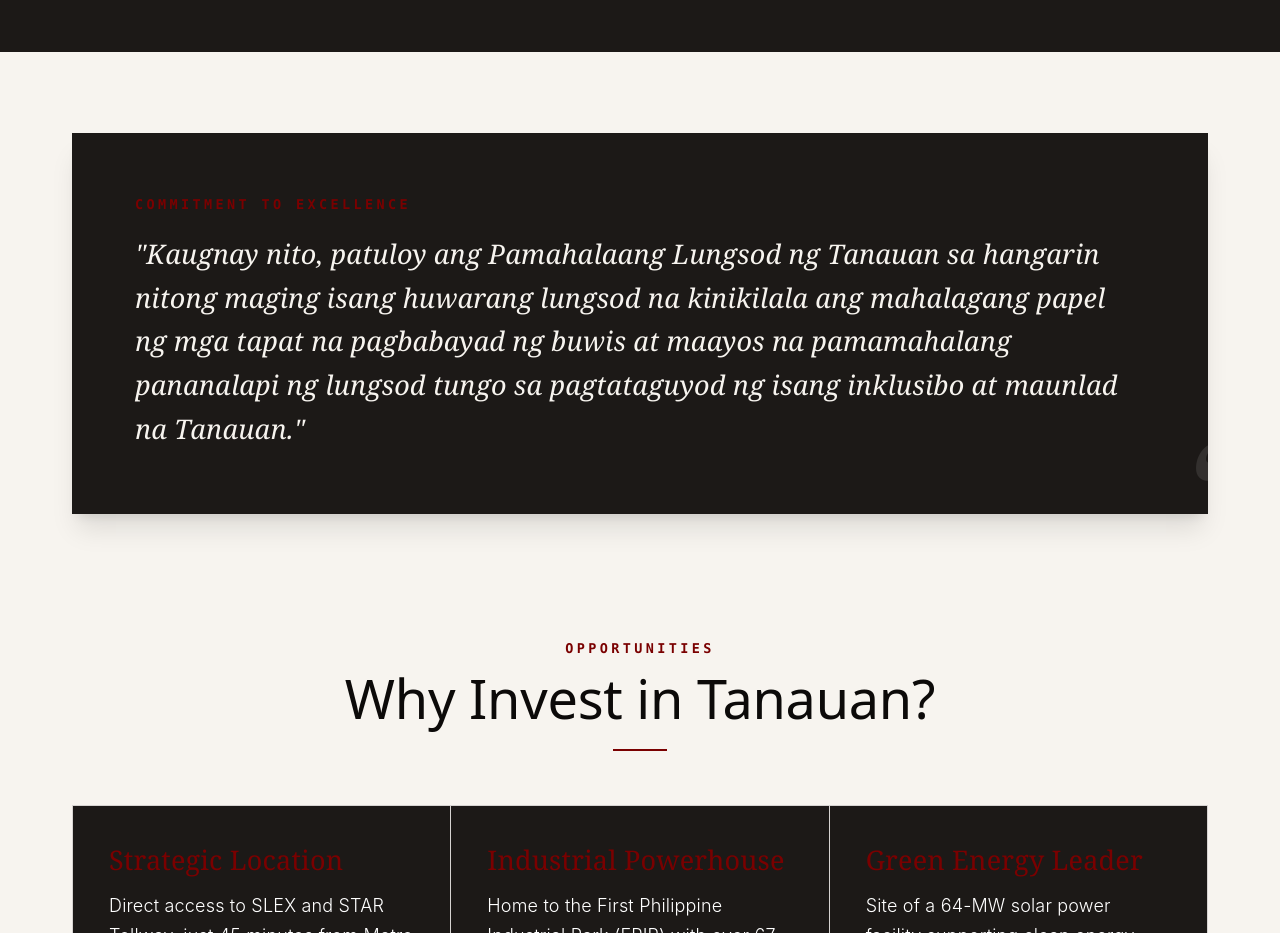
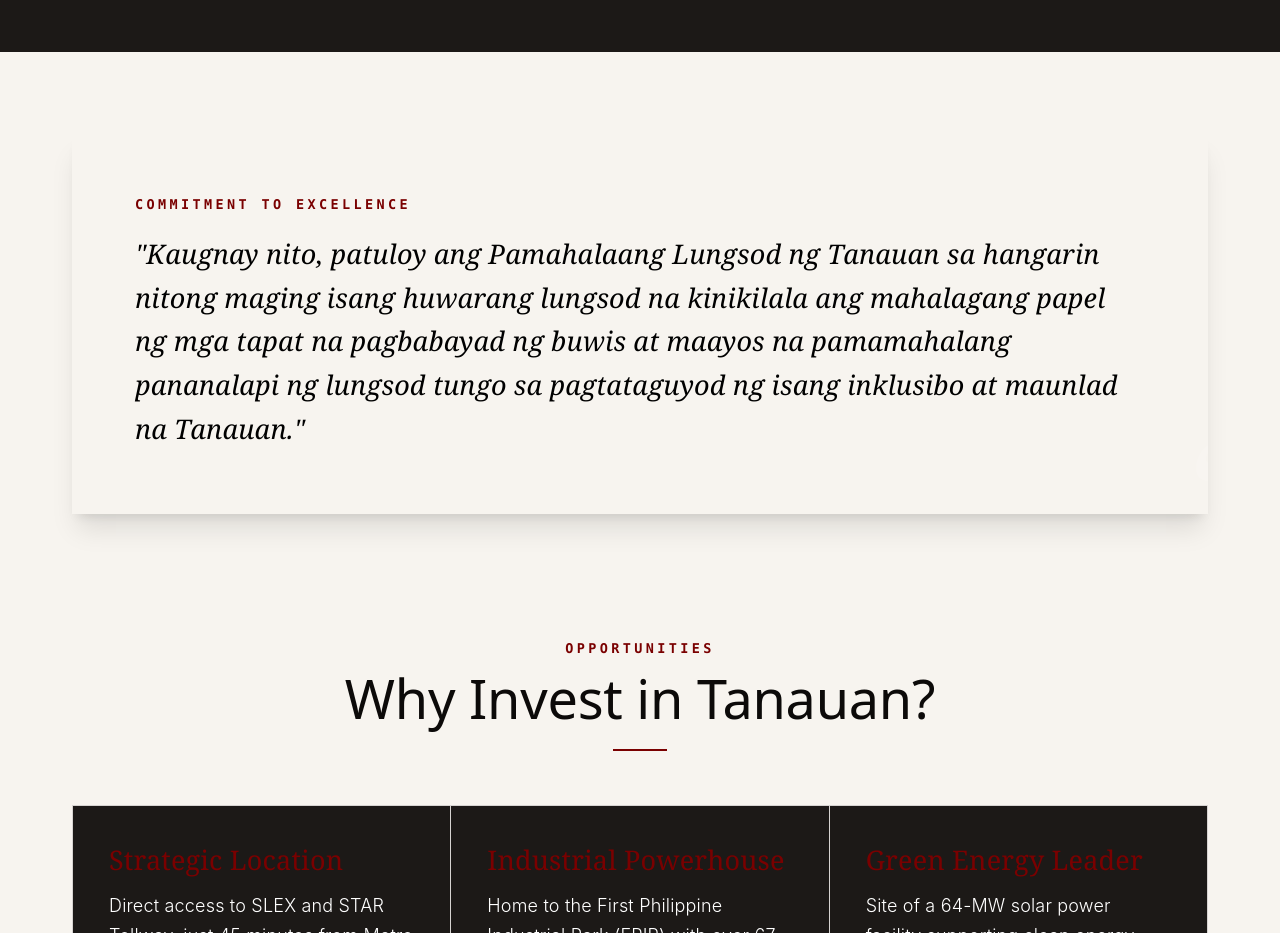
Before and after one commit to RicRicRicRicRicRic/tanauancity_redeisgn_OJT, a React (Vite) app in the folder tanauan/: page /investors in a window 1280 px wide. Shown: the part 4380-5313 px from the top of the page. Built offline with nearby package versions, Linux system fonts and the light colour scheme.

Commit message:
Minor update in investors page

```diff
--- a/tanauan/src/components/government_tab/investors.tsx
+++ b/tanauan/src/components/government_tab/investors.tsx
@@ -299,7 +299,7 @@ export default function InvestorsPage() {
           COMMITMENT TO EXCELLENCE (Editorial Pull-Quote Banner)
       ====================================================== */}
       <section className="max-w-7xl mx-auto px-6 lg:px-16 py-12 w-full">
-        <div className="bg-stone-900 text-[#F7F4EF] p-10 md:p-14 relative overflow-hidden shadow-xl">
+        <div className="text-black p-10 md:p-14 relative overflow-hidden shadow-xl">
           <div className="absolute -right-10 -bottom-10 font-serif text-9xl text-white/10 select-none pointer-events-none">“</div>
           <div className="max-w-4xl relative z-10 space-y-4">
             <span className="text-[#7a0000] text-xs uppercase tracking-[0.25em] font-semibold block font-mono">Commitment to Excellence</span>
```
